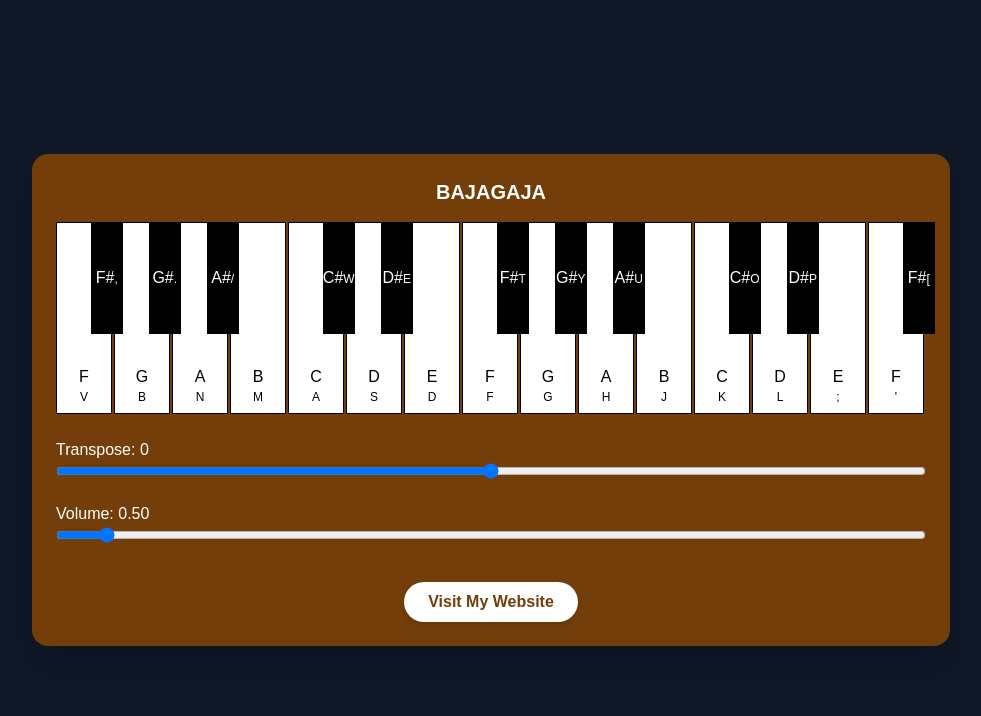
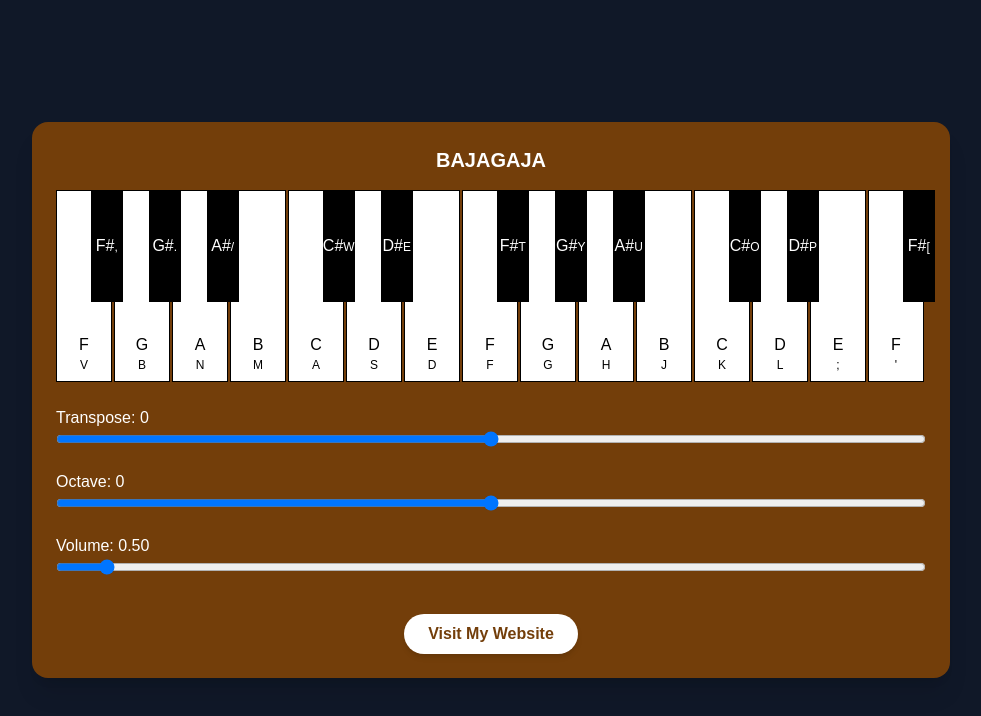
Before and after one commit to PrajwolKhadka/bajagaja, a Next.js app: page / in a window 1280 px wide. Shown: the top 716 px of the page, without its empty margins (149-1130 px from the left). Built offline with nearby package versions, Linux system fonts and the light colour scheme.

Commit message:
feat(octave): added octaves

```diff
--- a/src/app/components/Harmonium.tsx
+++ b/src/app/components/Harmonium.tsx
@@ -8,9 +8,10 @@ import { useAudio } from "../hooks/useAudio";
 export default function Harmonium() {
   const [transpose, setTranspose] = useState(0);
   const [volume, setVolume] = useState(0.5);
-const [activeKeys, setActiveKeys] = useState<Set<string>>(new Set());
+  const [octaveShift, setOctave] = useState(0);
+  const [activeKeys, setActiveKeys] = useState<Set<string>>(new Set());
   const { initAudio, startNote, stopNote, getFrequency, updateVolume } =
-    useAudio(volume, transpose);
+    useAudio(volume, transpose, octaveShift);
 
   useEffect(() => {
     const handleKeyDown = (e: KeyboardEvent) => {
@@ -59,7 +60,7 @@ const [activeKeys, setActiveKeys] = useState<Set<string>>(new Set());
       window.removeEventListener("keydown", handleKeyDown);
       window.removeEventListener("keyup", handleKeyUp);
     };
-  }, [transpose, volume]);
+  }, [transpose, volume, octaveShift]);
 
   return (
     <div className="p-6 bg-yellow-900 rounded-2xl shadow-xl">
@@ -105,7 +106,17 @@ const [activeKeys, setActiveKeys] = useState<Set<string>>(new Set());
             className="w-full"
           />
         </div>
-
+        <div>
+          <label>Octave: {octaveShift}</label>
+          <input
+            type="range"
+            min="-2"
+            max="2"
+            value={octaveShift}
+            onChange={(e) => setOctave(Number(e.target.value))}
+            className="w-full"
+          />
+        </div>
         <div>
           <label>Volume: {volume.toFixed(2)}</label>
           <input
--- a/src/app/hooks/useAudio.ts
+++ b/src/app/hooks/useAudio.ts
@@ -5,7 +5,7 @@ type PlayingNote = {
   gain: GainNode;
 };
 
-export const useAudio = (volume: number, transpose: number) => {
+export const useAudio = (volume: number, transpose: number, octaveShift: number) => {
   const audioCtxRef = useRef<AudioContext | null>(null);
   const masterGainRef = useRef<GainNode | null>(null);
   const activeNotes = useRef<Record<string, PlayingNote>>({});
@@ -28,7 +28,7 @@ export const useAudio = (volume: number, transpose: number) => {
   };
 
   const getFrequency = (baseFreq: number) =>
-    baseFreq * Math.pow(3, transpose / 12);
+    baseFreq * Math.pow(2, (transpose + octaveShift * 12)/12 );
 
   const startNote = (key: string, freq: number) => {
     if (!audioCtxRef.current || activeNotes.current[key]) return;
```
